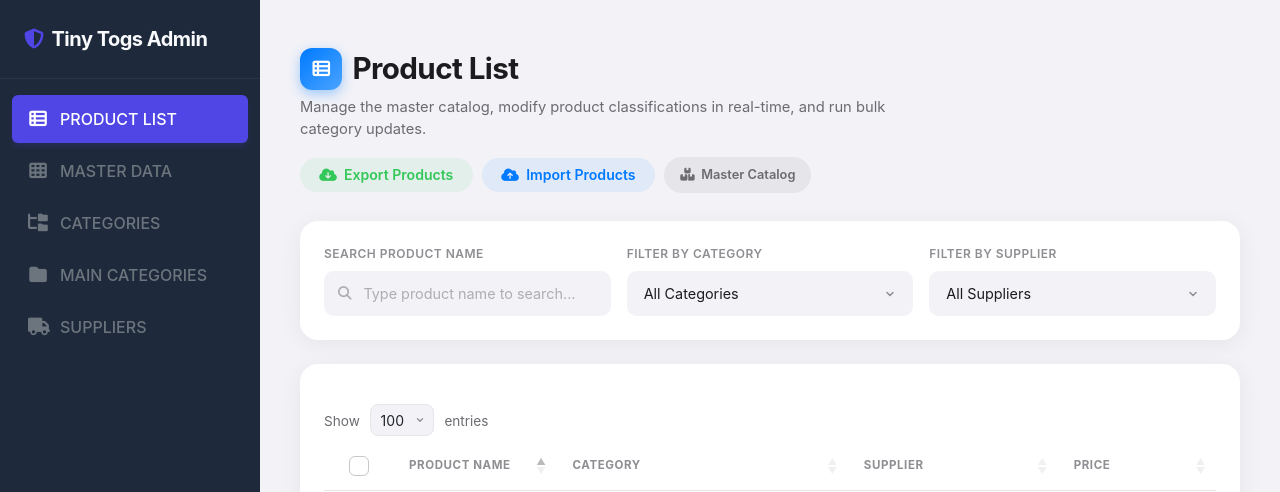
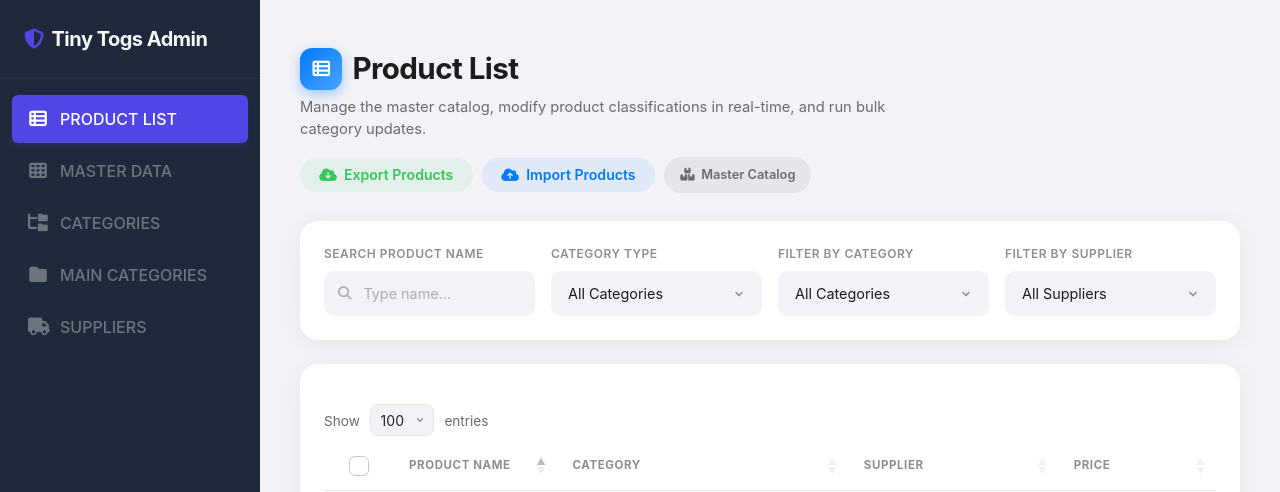
Before and after one commit to susar-aa/Tiny-Togs, a PHP site: the page made by Tiny Togs Master Data/index.php in a window 1280 px wide. Shown: the top 492 px of the page. Run offline with PHP 8.4, Linux system fonts and the light colour scheme; data comes from the database, SQL or seed files in the repository; some libraries are stand-ins or nearby versions.

Commit message:
list upgrade

```diff
--- a/Tiny Togs Master Data/controllers/ProductController.php
+++ b/Tiny Togs Master Data/controllers/ProductController.php
@@ -22,11 +22,12 @@ class ProductController {
         $category_filter = $_POST['category_filter'] ?? '';
         $product_name_filter = $_POST['product_name_filter'] ?? '';
         $supplier_filter = $_POST['supplier_filter'] ?? '';
+        $auto_type_filter = $_POST['auto_type_filter'] ?? '';
 
         $productModel = new Product();
-        $data = $productModel->getFilteredProducts($search, $start, $length, $order_column, $order_dir, $category_filter, $product_name_filter, $supplier_filter);
+        $data = $productModel->getFilteredProducts($search, $start, $length, $order_column, $order_dir, $category_filter, $product_name_filter, $supplier_filter, $auto_type_filter);
         $total_count = $productModel->getCount();
-        $filtered_count = $productModel->getFilteredProductsCount($search, $category_filter, $product_name_filter, $supplier_filter);
+        $filtered_count = $productModel->getFilteredProductsCount($search, $category_filter, $product_name_filter, $supplier_filter, $auto_type_filter);
 
         $response = [
             'draw' => isset($_POST['draw']) ? (int)$_POST['draw'] : 1,
--- a/Tiny Togs Master Data/index.php
+++ b/Tiny Togs Master Data/index.php
@@ -318,6 +318,12 @@ include __DIR__ . '/views/layout/header.php';
     #productsTable tbody tr.shown {
         background: rgba(0, 122, 255, 0.04);
     }
+    #productsTable tbody tr.auto-created-row {
+        background: rgba(255,149,0,0.04);
+    }
+    #productsTable tbody tr.auto-created-row:hover {
+        background: rgba(255,149,0,0.09);
+    }
 
     /* Product name cell */
     .product-name-toggle {
@@ -551,15 +557,24 @@ include __DIR__ . '/views/layout/header.php';
         <div class="ios-card-body">
             <div class="row g-3 align-items-end">
                 <!-- Search Product Name -->
-                <div class="col-md-4">
+                <div class="col-md-3">
                     <label for="searchProductName" class="ios-filter-label">Search Product Name</label>
                     <div class="ios-search-box">
                         <i class="fa-solid fa-magnifying-glass search-icon"></i>
-                        <input type="text" id="searchProductName" class="ios-input" placeholder="Type product name to search...">
+                        <input type="text" id="searchProductName" class="ios-input" placeholder="Type name...">
                     </div>
                 </div>
+                <!-- Category Type Filter -->
+                <div class="col-md-3">
+                    <label for="filterAutoType" class="ios-filter-label">Category Type</label>
+                    <select id="filterAutoType" class="ios-select">
+                        <option value="">All Categories</option>
+                        <option value="auto">Auto-Created</option>
+                        <option value="manual">Manual</option>
+                    </select>
+                </div>
                 <!-- Category Filter -->
-                <div class="col-md-4">
+                <div class="col-md-3">
                     <label for="filterCategory" class="ios-filter-label">Filter By Category</label>
                     <select id="filterCategory" class="ios-select">
                         <option value="">All Categories</option>
@@ -577,7 +592,7 @@ include __DIR__ . '/views/layout/header.php';
                     </select>
                 </div>
                 <!-- Supplier Filter -->
-                <div class="col-md-4">
+                <div class="col-md-3">
                     <label for="filterSupplier" class="ios-filter-label">Filter By Supplier</label>
                     <select id="filterSupplier" class="ios-select">
                         <option value="">All Suppliers</option>
@@ -666,6 +681,7 @@ $(document).ready(function() {
                 d.category_filter = $('#filterCategory').val();
                 d.product_name_filter = $('#searchProductName').val();
                 d.supplier_filter = $('#filterSupplier').val();
+                d.auto_type_filter = $('#filterAutoType').val();
             }
         },
         columns: [
@@ -743,6 +759,16 @@ $(document).ready(function() {
         createdRow: function(row, data, dataIndex) {
             $(row).attr('id', 'product-row-' + data.id);
             $(row).attr('data-id', data.id);
+
+            let isAuto = false;
+            categoriesList.forEach(function(cat) {
+                if (cat.category_name === data.current_category && parseInt(cat.is_auto_created) === 1) {
+                    isAuto = true;
+                }
+            });
+            if (isAuto) {
+                $(row).addClass('auto-created-row');
+            }
         }
     });
 
@@ -834,7 +860,7 @@ $(document).ready(function() {
     }
 
     // Redraw table when dropdown filters change
-    $('#filterCategory, #filterSupplier').on('change', function() {
+    $('#filterCategory, #filterSupplier, #filterAutoType').on('change', function() {
         selectedIds = [];
         $('#selectAllCheckbox').prop('checked', false);
         $('#bulkActionsPanel').addClass('d-none');
--- a/Tiny Togs Master Data/models/Product.php
+++ b/Tiny Togs Master Data/models/Product.php
@@ -128,7 +128,7 @@ class Product {
     /**
      * Retrieve products for DataTable server-side processing
      */
-    public function getFilteredProducts($search, $start, $length, $order_column, $order_dir, $category_filter, $product_name_filter = '', $supplier_filter = '') {
+    public function getFilteredProducts($search, $start, $length, $order_column, $order_dir, $category_filter, $product_name_filter = '', $supplier_filter = '', $auto_type_filter = '') {
         $sql = "SELECT id, code, product_code, product_name, current_category, cost_price, selling_price, supplier, other_fields_json
                 FROM products WHERE 1=1";
         $params = [];
@@ -146,6 +146,14 @@ class Product {
         if (!empty($product_name_filter)) {
             $sql .= " AND product_name LIKE :product_name_filter";
             $params[':product_name_filter'] = '%' . $product_name_filter . '%';
+        }
+
+        if (!empty($auto_type_filter)) {
+            if ($auto_type_filter === 'auto') {
+                $sql .= " AND current_category IN (SELECT category_name FROM categories WHERE is_auto_created = 1)";
+            } elseif ($auto_type_filter === 'manual') {
+                $sql .= " AND current_category IN (SELECT category_name FROM categories WHERE is_auto_created = 0)";
+            }
         }
 
         if (!empty($search)) {
@@ -184,7 +192,7 @@ class Product {
     /**
      * Get count of filtered products for DataTable pagination total
      */
-    public function getFilteredProductsCount($search, $category_filter, $product_name_filter = '', $supplier_filter = '') {
+    public function getFilteredProductsCount($search, $category_filter, $product_name_filter = '', $supplier_filter = '', $auto_type_filter = '') {
         $sql = "SELECT COUNT(*) as cnt FROM products WHERE 1=1";
         $params = [];
 
@@ -201,6 +209,14 @@ class Product {
         if (!empty($product_name_filter)) {
             $sql .= " AND product_name LIKE :product_name_filter";
             $params[':product_name_filter'] = '%' . $product_name_filter . '%';
+        }
+
+        if (!empty($auto_type_filter)) {
+            if ($auto_type_filter === 'auto') {
+                $sql .= " AND current_category IN (SELECT category_name FROM categories WHERE is_auto_created = 1)";
+            } elseif ($auto_type_filter === 'manual') {
+                $sql .= " AND current_category IN (SELECT category_name FROM categories WHERE is_auto_created = 0)";
+            }
         }
 
         if (!empty($search)) {
```
